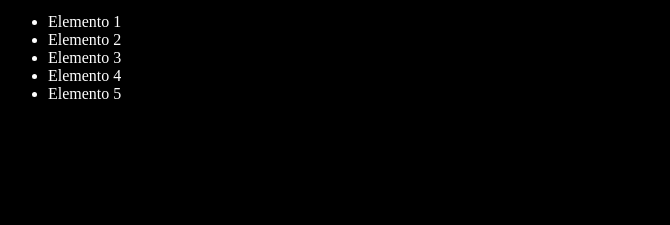
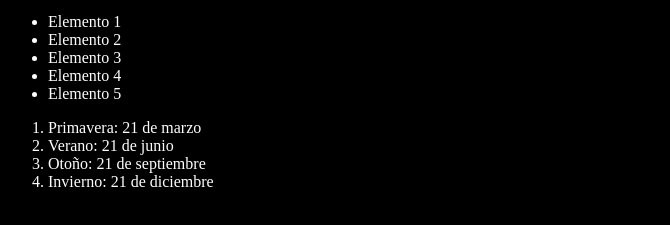
Before and after one commit to jivandaza/youtube-git, a plain HTML site: page index.html in a window 1280 px wide. Shown: the part 101-326 px from the top of the page, without its empty margins (0-670 px from the left). Drawn offline with Linux system fonts and the light colour scheme.

Commit message:
Agregando estaciones del año con fecha de inicio

```diff
--- a/index.html
+++ b/index.html
@@ -18,6 +18,12 @@
         <li>Elemento 4</li>
         <li>Elemento 5</li>
     </ul>
+    <ol>
+        <li>Primavera: 21 de marzo</li>
+        <li>Verano: 21 de junio</li>
+        <li>Otoño: 21 de septiembre</li>
+        <li>Invierno: 21 de diciembre</li>
+    </ol>
     <script src="./index.js"></script>
 </body>
 </html>
```
